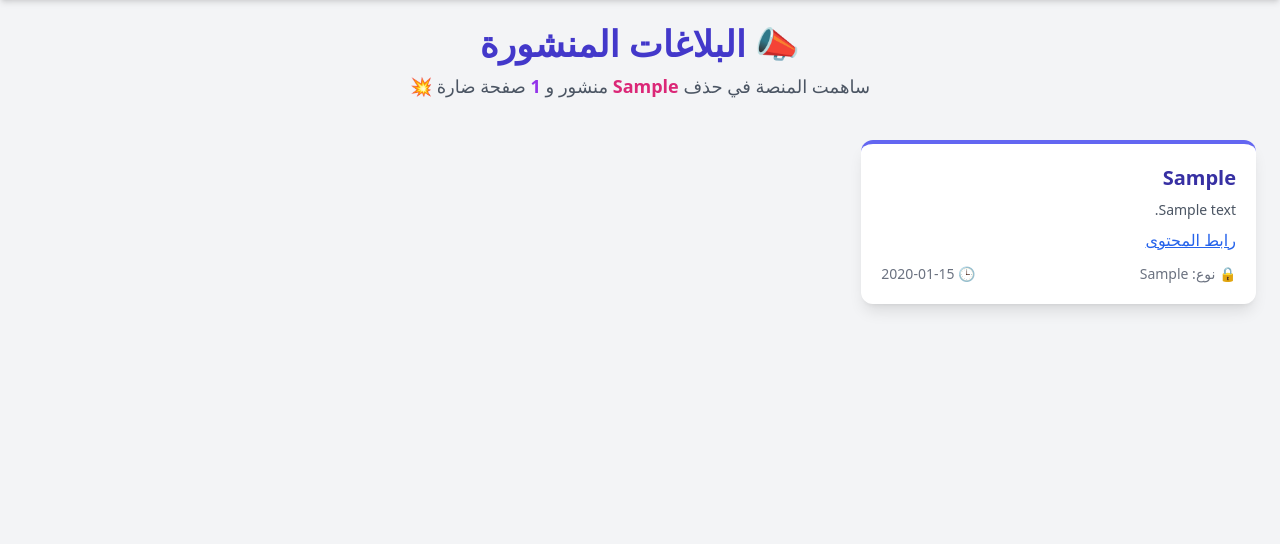
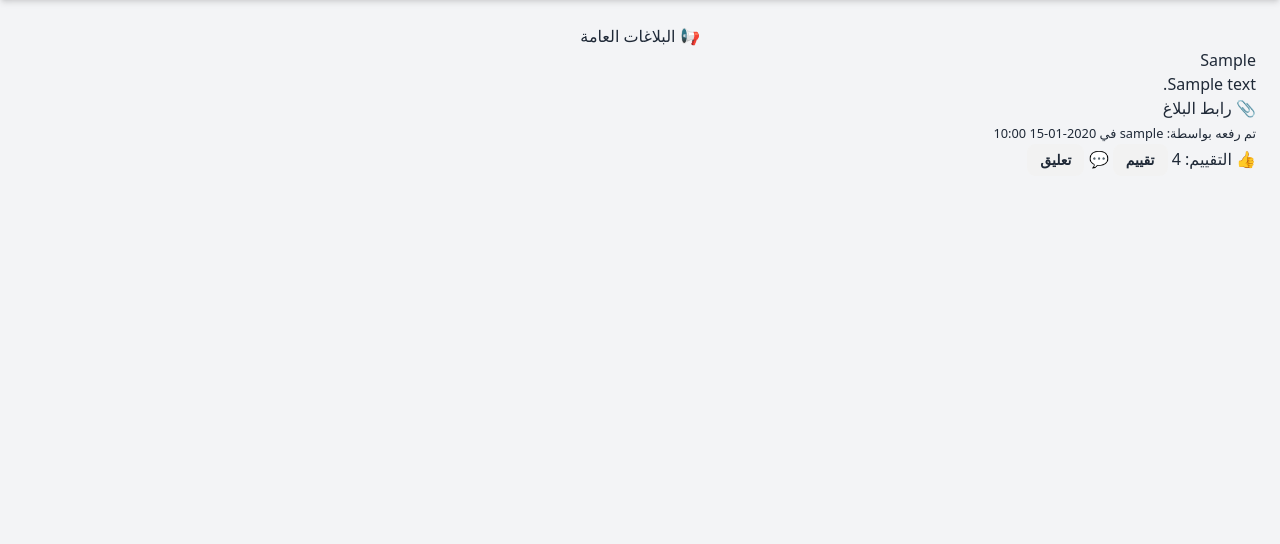
Before and after one commit to ghaithhasan963/reporting-platform, a Flask app: template reporting_platform/templates/reports_feed.html in a window 1280 px wide. Shown: the part 80-624 px from the top of the page. Run offline with Flask 3, Linux system fonts and the light colour scheme; tables that the repository leaves empty hold one stand-in row (values such as "Sample post"); the template is opened without the code that fills it: values that come from a table or form of the project are taken from there, most other values are stand-ins (such as "Sample title", 1, 10 or a date in 2020); parts of the project's set-up code (start-up, migrations or seed data) failed here and were passed over; some libraries are stand-ins or nearby versions.

Commit message:
Update reports_feed.html

```diff
--- a/reporting_platform/templates/reports_feed.html
+++ b/reporting_platform/templates/reports_feed.html
@@ -1,29 +1,17 @@
-{% extends 'base.html' %}
-{% block title %}البلاغات العامة | SaveNet{% endblock %}
+{% extends "base.html" %}
 {% block content %}
-
-<div class="text-center mb-10 animate__animated animate__fadeInDown">
-  <h2 class="text-4xl font-extrabold text-indigo-700 mb-2">📣 البلاغات المنشورة</h2>
-  <p class="text-gray-600 text-lg">
-    ساهمت المنصة في حذف <span class="text-pink-600 font-bold">{{ removed_posts }}</span> منشور و
-    <span class="text-purple-600 font-bold">{{ removed_pages }}</span> صفحة ضارة 💥
-  </p>
-</div>
-
-<div class="grid grid-cols-1 md:grid-cols-2 lg:grid-cols-3 gap-6 animate__animated animate__fadeInUp animate__delay-1s">
+<h2 class="text-center">📢 البلاغات العامة</h2>
+<div class="report-list">
   {% for r in reports %}
-    <div class="card bg-white shadow-lg p-5 rounded-xl border-t-4 border-indigo-500 transform transition hover:scale-105 hover:shadow-xl hover:border-pink-500">
-      <h3 class="text-xl font-bold text-indigo-800">{{ r.category }}</h3>
-      <p class="text-sm text-gray-600 mt-2">{{ r.description }}</p>
-      <a href="{{ r.link }}" target="_blank" class="text-blue-600 underline block mt-2">رابط المحتوى</a>
-      <div class="mt-3 flex justify-between items-center text-sm text-gray-500">
-        <span>🔒 نوع: {{ r.report_type }}</span>
-        <span>🕒 {{ r.created_at.strftime('%Y-%m-%d') }}</span>
-      </div>
-    </div>
-  {% else %}
-    <p class="col-span-3 text-center text-gray-500">لا توجد بلاغات منشورة حالياً.</p>
+  <div class="report-card" data-rating="{{ 'high' if r.rating >= 5 else 'low' }}">
+    <h4>{{ r.category }}</h4>
+    <p>{{ r.description }}</p>
+    <a href="{{ r.link }}" target="_blank">📎 رابط البلاغ</a><br>
+    <small>تم رفعه بواسطة: {{ r.username }} في {{ r.created_at.strftime('%Y-%m-%d %H:%M') }}</small><br>
+    👍 التقييم: {{ r.rating }}
+    <a href="/rate/{{ r.id }}" class="btn btn-sm btn-outline-primary">تقييم</a>
+    💬 <a href="/comment/{{ r.id }}" class="btn btn-sm btn-outline-secondary">تعليق</a>
+  </div>
   {% endfor %}
 </div>
-
 {% endblock %}
```
